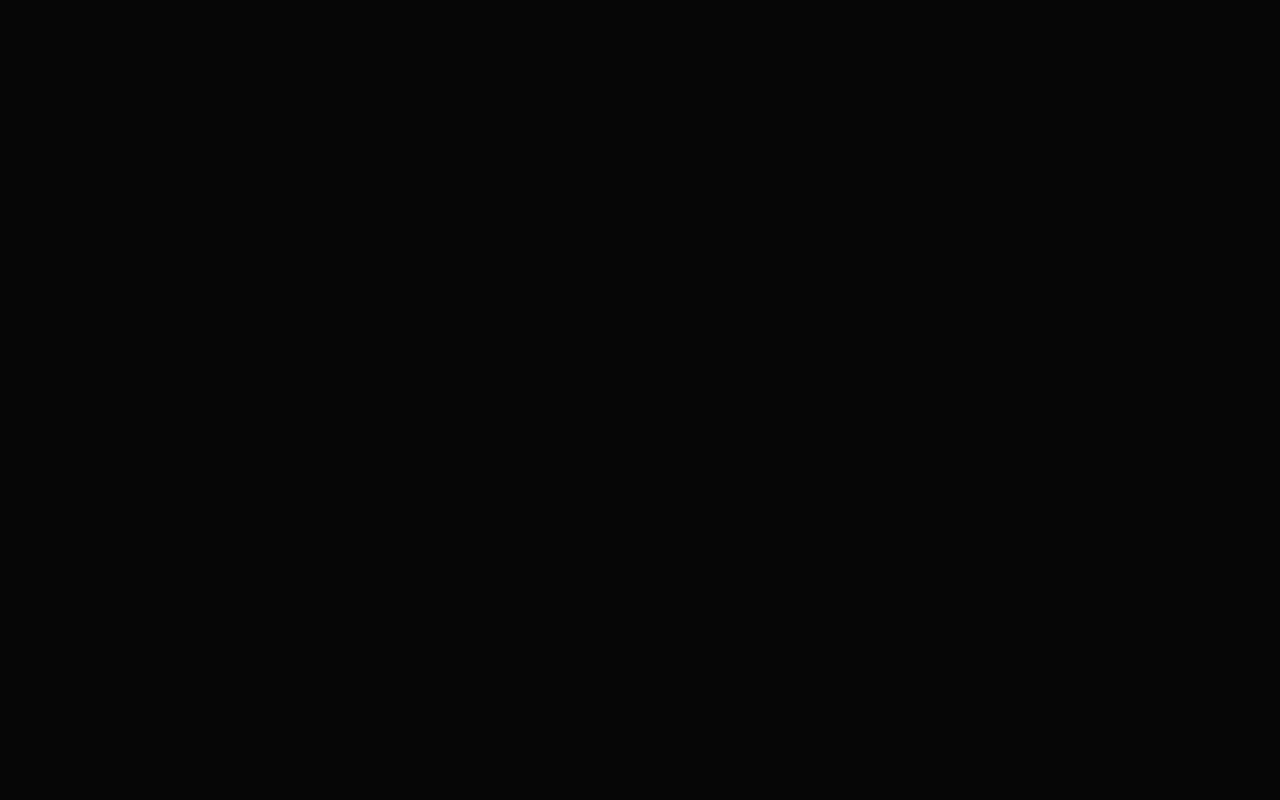
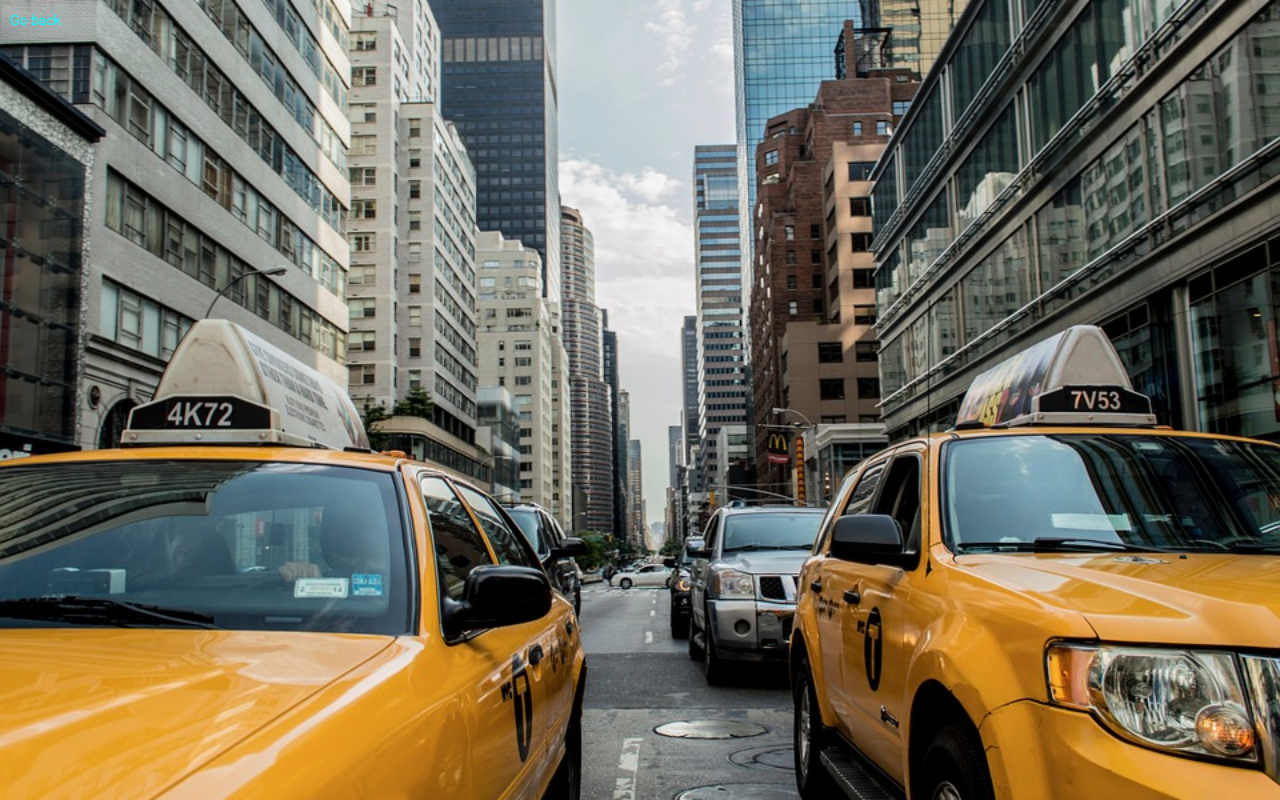
Before and after one commit to davadeola/barba-tuts, a plain HTML site: page grid/2.html in a window 1280 px wide. Drawn offline with nearby package versions, Linux system fonts and the light colour scheme.

Commit message:
Added all elements in individual pages

```diff
--- a/grid/2.html
+++ b/grid/2.html
@@ -9,8 +9,9 @@
   <body>
     <div>
       <div id="barba-wrapper">
-        <div class="barba-container">
-
+        <div class="barba-container" data-namespace="detail">
+          <div class="full" style="background-image: url(images/2.jpg)"></div>
+          <a class="back" href="index.html">Go back</a>
         </div>
       </div>
     </div>
```
Also changed, not shown: grid/3.html (+3 -2 lines), grid/4.html (+3 -2 lines), grid/index.html (+1 -0 lines).
